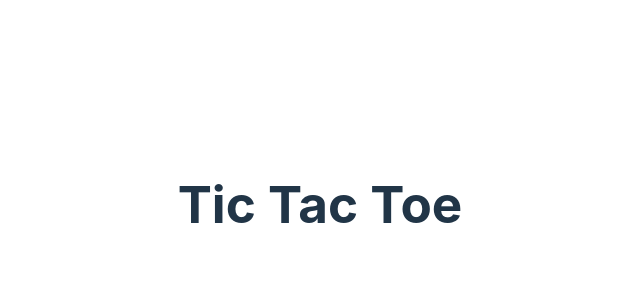
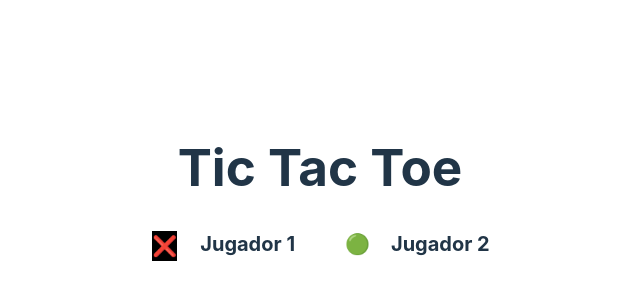
Before and after one commit to Adapri/MinigamesWeb, a React (Vite) app: page / in a window 1280 px wide. Shown: the part 30-330 px from the top of the page, without its empty margins (320-960 px from the left). Built offline with nearby package versions, Linux system fonts and the light colour scheme; the HTML template or start-up script is replaced by a standard one.

Commit message:
Mostar el turno actual

```diff
--- a/src/App.css
+++ b/src/App.css
@@ -21,3 +21,22 @@
   border-radius: 10px;
   cursor: pointer;
 }
+
+.players{
+  display: flex;
+  place-content: center;
+  text-align: center;
+  gap: 50px;
+  margin-bottom: 20px;
+}
+
+.player-info{
+  display: flex;
+  gap: 21px;
+  font-size: 20px;
+}
+
+.current-turn{
+  border: 2px solid #fff;
+  background-color: black;
+}
--- a/src/App.tsx
+++ b/src/App.tsx
@@ -1,11 +1,8 @@
 import { useState } from 'react'
 import './App.css'
 import { Square } from './componets/Square'
-
-enum TURNS {
-  X = 'x',
-  O = 'o',
-}
+import { TURNS } from './logic/constants'
+import { Players } from './componets/Players'
 
 function App () {
   const [board, setBoard] = useState<string[]>(Array(9).fill(null))
@@ -22,6 +19,10 @@ function App () {
   return (
     <main className='tic-tac-toe'>
       <h1>Tic Tac Toe</h1>
+
+      <header className='players'>
+        <Players turn={turn}/>
+      </header>
       <section className='board'>
           {
             board.map((_, index: number) => {
--- /dev/null
+++ b/src/componets/Players.tsx
@@ -0,0 +1,21 @@
+import { TURNS } from '../logic/constants'
+
+interface PlayersProps {
+  turn: string
+}
+
+export function Players ({ turn }: PlayersProps) {
+  return (
+        <section className='players'>
+        <div className='player-info'>
+          <span className={turn === TURNS.X ? 'current-turn' : 'turn'}>{TURNS.X}</span>
+          <strong>Jugador 1</strong>
+        </div>
+        <div className='player-info'>
+          <span className={turn === TURNS.O ? 'current-turn' : 'turn'}>{TURNS.O}</span>
+          <strong>Jugador 2</strong>
+        </div>
+
+      </section>
+  )
+}
--- a/src/componets/Square.tsx
+++ b/src/componets/Square.tsx
@@ -10,7 +10,7 @@ export function Square ({ children, index, updateBoard }: SquareProps) {
   }
 
   return (
-        <div onClick={handleClick} className="square">
+        <div onClick={handleClick} className={'square'}>
             {children}
         </div>
   )
--- /dev/null
+++ b/src/logic/constants.ts
@@ -0,0 +1,4 @@
+export enum TURNS {
+  X = '❌',
+  O = '🟢',
+}
```
Also changed, not shown: src/logic/constants.js (deleted), 1 other file (tests, documents, lock files or other folders).
